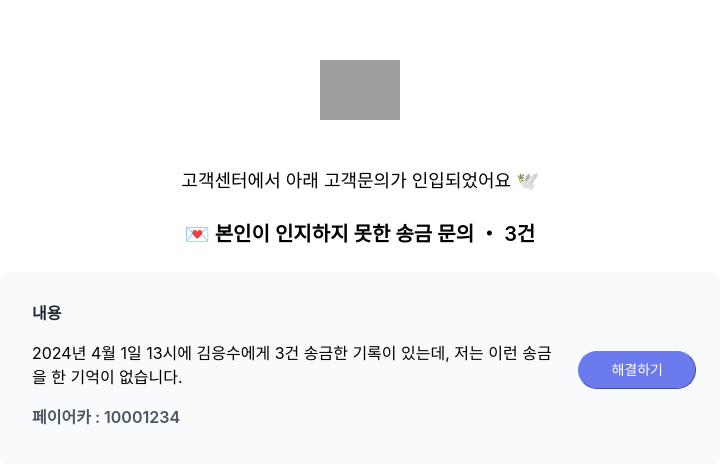
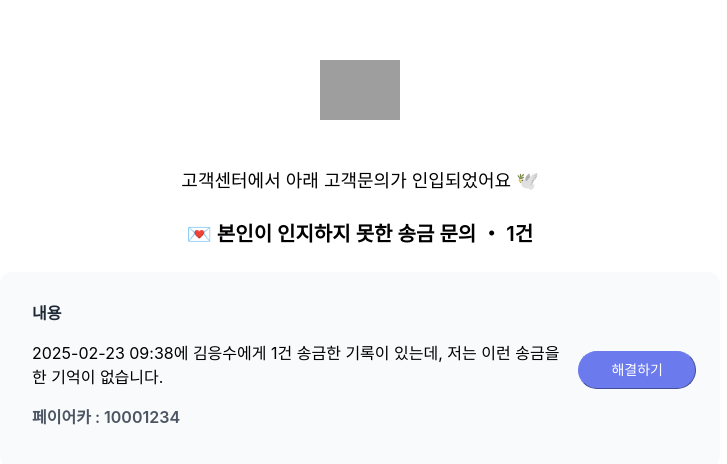
Before and after one commit to kapaython/chun-ssik, a React (Create React App) app: page / in a window 1280 px wide. Shown: the part 136-600 px from the top of the page, without its empty margins (280-1007 px from the left). Built offline with nearby package versions, Linux system fonts and the light colour scheme; grey boxes are pictures that could not be loaded.

Commit message:
문구 수정

```diff
--- a/src/components/Conversation01.tsx
+++ b/src/components/Conversation01.tsx
@@ -25,8 +25,7 @@ const Conversation01: React.FC = () => {
   const navigate = useNavigate();
   const [searchParams] = useSearchParams();
   const caseType = searchParams.get('case');
-  const initialMessage = '💌 미인지 송금 확인 요청\n\n - 페이어카 : 1001234\n- 고객문의 : 2024년 4월 1일 13시에 김응수에게 송금된 거래가 있는데, 저는 그런 송금을 한 기억이 없습니다.'
-
+  const initialMessage = '💌 본인이 인지하지 못한 송금 확인 요청\n\n내용 : 2025-02-23 09:38에 김응수에게 1건 송금한 기록이 있는데, 저는 이런 송금을 한 기억이 없습니다.\n페이어카: 1001234';
   const caseTexts = {
     'transfer': '내용 : 4월 1일 13시에 김응수에게 3건 송금한 기록이 있는데, 저는 이런 송금을 한 기억이 없습니다.\npayId: 1001234',
     'balance': '내용 : 제가 진행하지 않은 5월 5일 8시 이*지 1,000,000원이 신한은행 계좌로송금 되었어요.\npayId: 43214321',
--- a/src/components/Home.tsx
+++ b/src/components/Home.tsx
@@ -19,7 +19,7 @@ const Home: React.FC = () => {
           <p className="text-lg leading-relaxed mb-2">
             고객센터에서 아래 고객문의가 인입되었어요 🕊️
           </p>
-          <p className="font-semibold text-xl my-6"> 💌 본인이 인지하지 못한 송금 문의 ・ 3건</p>
+          <p className="font-semibold text-xl my-6"> 💌 본인이 인지하지 못한 송금 문의 ・ 1건</p>
         </div>
 
         {/* 시작 버튼들 */}
@@ -29,7 +29,7 @@ const Home: React.FC = () => {
               <div className="flex items-start">
                 <div className="ml-2">
                   <p className="font-semibold text-gray-800 mt-1">내용</p>
-                  <p className="font-semiboldtext-gray-800 mt-1">2024년 4월 1일 13시에 김응수에게 3건 송금한 기록이 있는데, 저는 이런 송금을 한 기억이 없습니다.</p>
+                  <p className="font-semiboldtext-gray-800 mt-1">2025-02-23 09:38에 김응수에게 1건 송금한 기록이 있는데, 저는 이런 송금을 한 기억이 없습니다.</p>
                   <p className="font-semibold text-gray-600">페이어카 : 10001234</p>
                 </div>
               </div>
```
